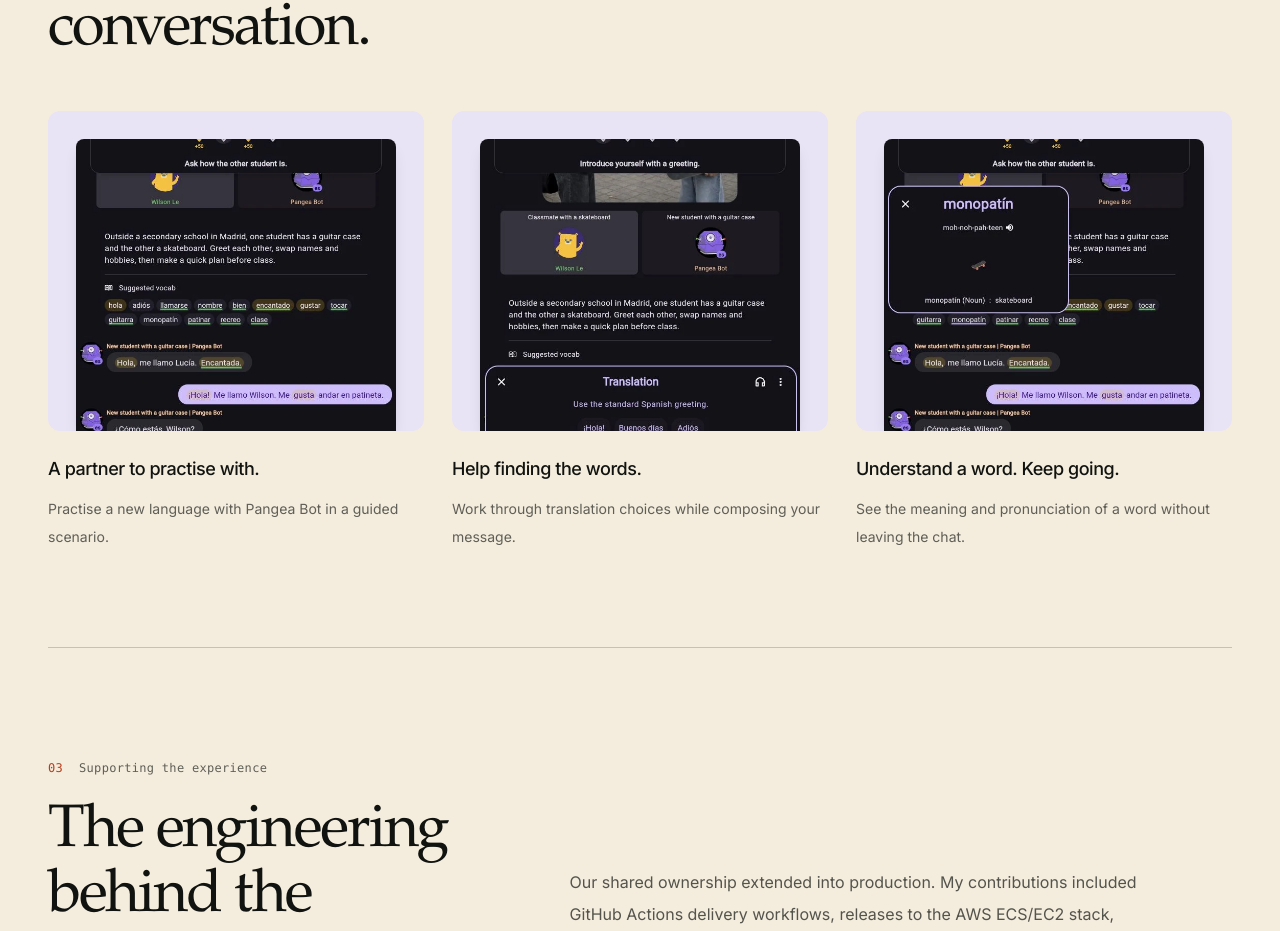
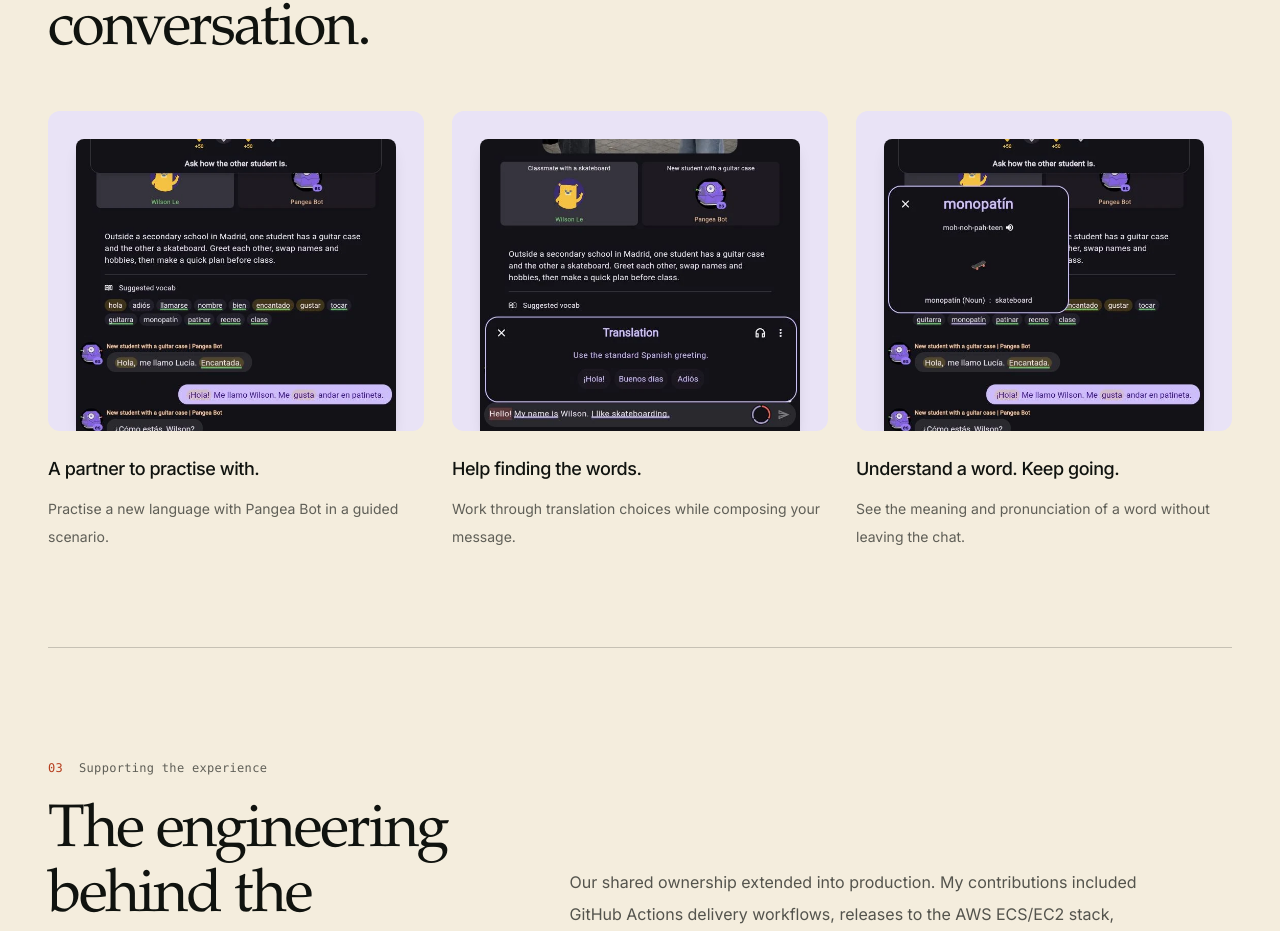
Before and after one commit to WilsonLe/wilsonle.me, a Next.js app: page /work/pangea-chat in a window 1280 px wide. Shown: the part 2939-3870 px from the top of the page. Built offline with nearby package versions, Linux system fonts and the light colour scheme; no server answers.

Commit message:
Keep translation choices visible in outcome preview

```diff
--- a/src/components/pages/WorkShowcasePageView.tsx
+++ b/src/components/pages/WorkShowcasePageView.tsx
@@ -162,7 +162,7 @@ export function WorkShowcasePageView({ content, basePath }: WorkShowcasePageView
                       {...item.image}
                       alt={item.image.alt}
                       sizes="(max-width: 767px) 90vw, 400px"
-                      className="h-full w-full rounded-t-lg object-cover object-center shadow-lg shadow-ink/10"
+                      className={`h-full w-full rounded-t-lg object-cover shadow-lg shadow-ink/10 ${item.imagePosition === 'bottom' ? 'object-bottom' : 'object-center'}`}
                     />
                   </a>
                   <figcaption className="mt-6">
--- a/src/content/en/pangea-chat.ts
+++ b/src/content/en/pangea-chat.ts
@@ -122,6 +122,7 @@ export const pangeaChatContent: WorkShowcaseContent = {
         heading: 'Help finding the words.',
         description: 'Work through translation choices while composing your message.',
         image: translation,
+        imagePosition: 'bottom',
       },
       {
         heading: 'Understand a word. Keep going.',
--- a/src/content/types.ts
+++ b/src/content/types.ts
@@ -120,6 +120,7 @@ export interface WorkShowcaseContent {
       heading: string
       description: string
       image: ShowcaseImage
+      imagePosition?: 'center' | 'bottom'
     }[]
   }
   closeHeading: string
```
